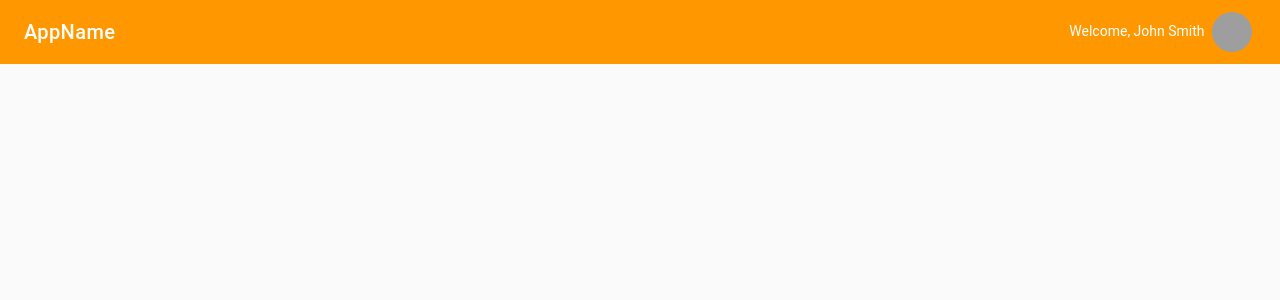
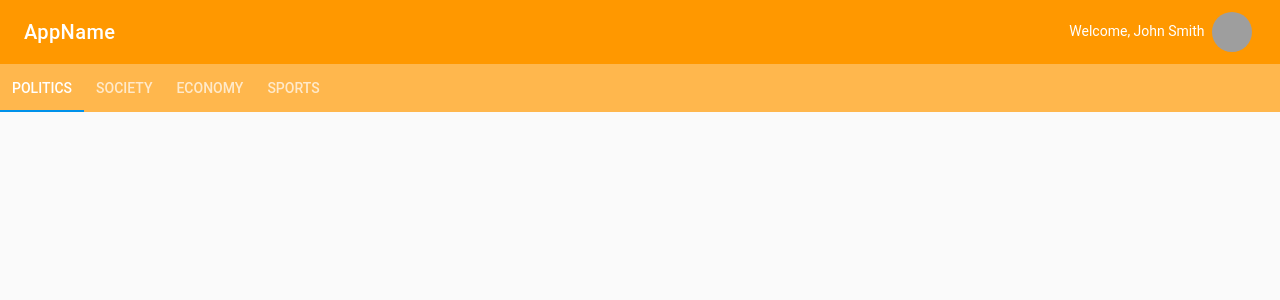
Before and after one commit to newsquiz/web_demo, a Vue app: page / in a window 1280 px wide. Shown: the top 300 px of the page. Built offline with nearby package versions, Linux system fonts and the light colour scheme; grey boxes are pictures that could not be loaded; a small style sheet from the web is missing.

Commit message:
Home tabs

```diff
--- a/src/store.js
+++ b/src/store.js
@@ -13,7 +13,7 @@ export default new Vuex.Store({
       checked: false,
       articles: [
         {
-          _id: '1',
+          id: '1',
           topic: '',
           created_time: '13/07/2019',
           thumbnail: 'https://znews-photo.zadn.vn/w480/Uploaded/jaegtn/2019_07_13/Business_ZuckerbergCapitol944719958_1.jpg',
--- a/src/views/Home.vue
+++ b/src/views/Home.vue
@@ -1,6 +1,16 @@
 <template>
   <app-frame>
+    <v-tabs v-model="activeTab"
+      color="secondary" dark slider-color="accent"
+      mandatory>
+      <v-tab v-for="topic in topics" :key="topic.value" ripple>
+        {{ topic.name }}
+      </v-tab>
 
+      <v-tab-item v-for="topic in topics" :key="topic.value">
+
+      </v-tab-item>
+    </v-tabs>
   </app-frame>
 </template>
 
@@ -13,7 +23,7 @@
     },
     data() {
       return {
-
+        activeTab: 'politics'
       }
     },
     computed: {
```
